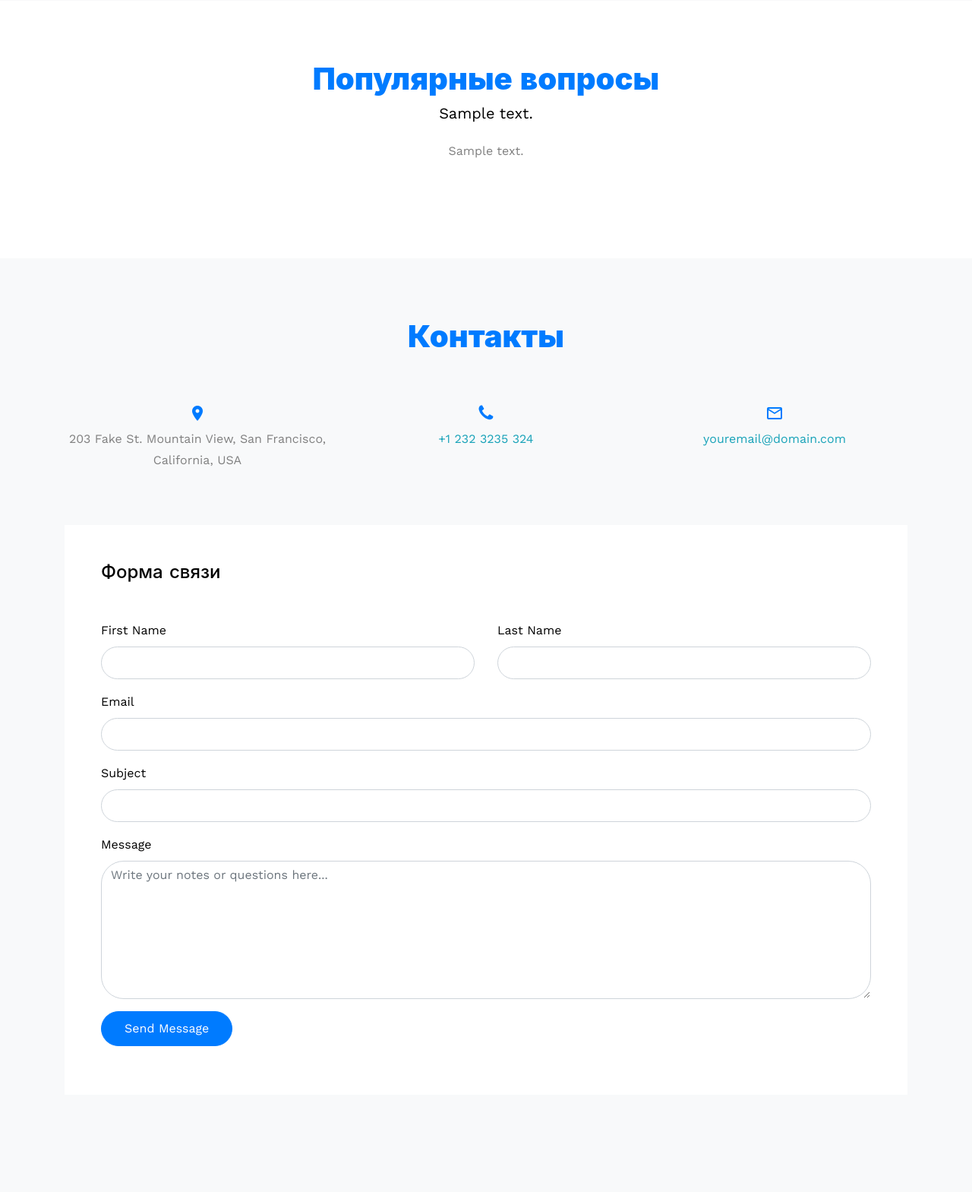
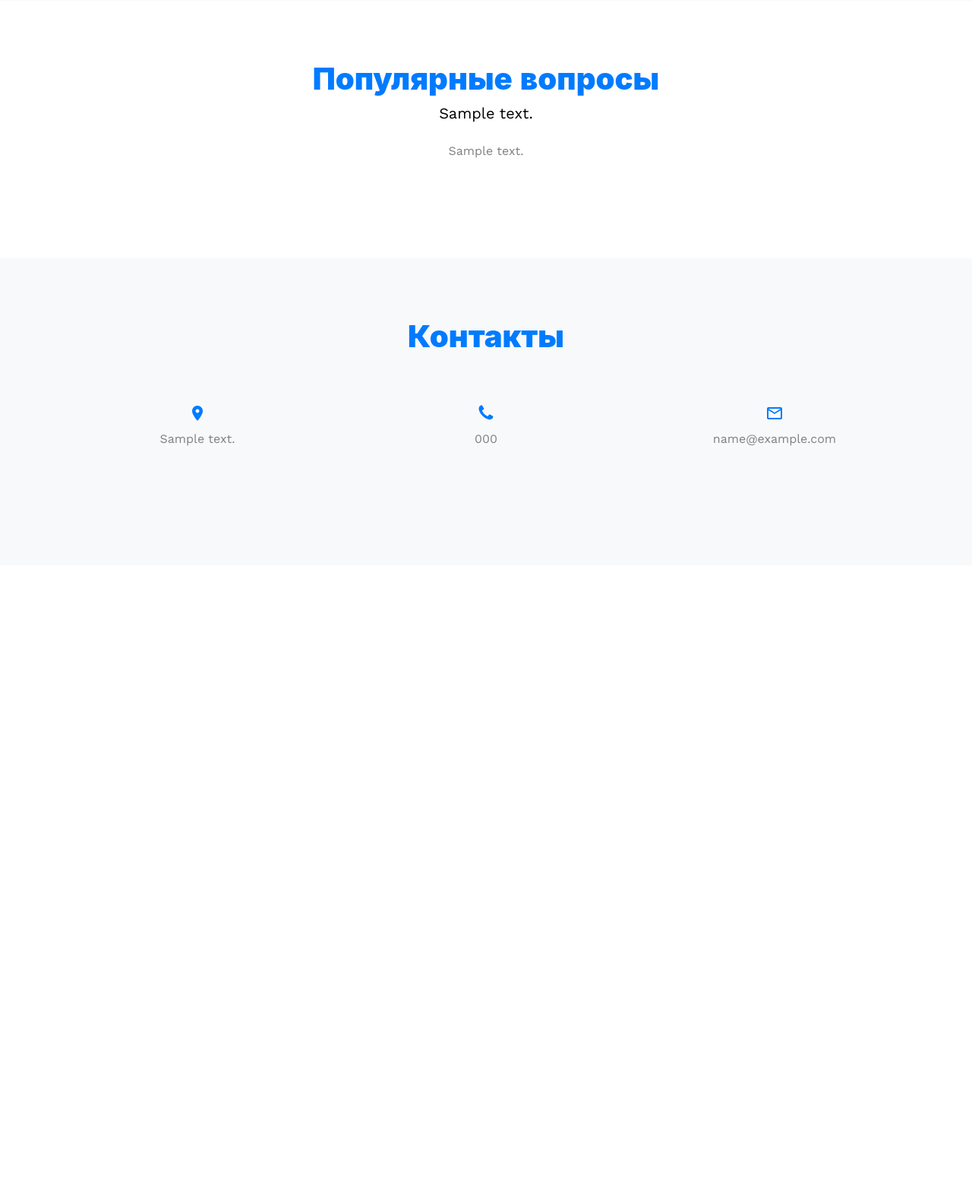
Before and after one commit to NotZephyrkA/OREH, a Django app: page / in a window 1280 px wide. Shown: the part 3126-4695 px from the top of the page at 76% size. After the commit the page ends 3713 px from the top, so only its background shows below. Run offline with Django 3.2, Linux system fonts and the light colour scheme; tables that the repository leaves empty hold one stand-in row (values such as "Sample post"); some libraries are stand-ins or nearby versions; some web fonts are replaced.

Commit message:
убрали все что не работало (личный кабинет и форма)

```diff
--- a/oreh_app/admin.py
+++ b/oreh_app/admin.py
@@ -2,7 +2,7 @@ from django.contrib import admin
 
 # Register your models here.
 from oreh_app.models import FieldOfActivity, Profile, Event, Courses, Achievement, Graduate, Resident, Project, \
-    Participant, Position, BusinessModel, FinancialPlan, Services, Questions, Mark
+    Participant, Position, BusinessModel, FinancialPlan, Services, Questions, Mark, Info
 
 admin.site.register(FieldOfActivity)
 admin.site.register(FinancialPlan)
@@ -19,3 +19,4 @@ admin.site.register(Profile)
 admin.site.register(Services)
 admin.site.register(Questions)
 admin.site.register(Mark)
+admin.site.register(Info)
--- a/oreh_app/models.py
+++ b/oreh_app/models.py
@@ -281,3 +281,14 @@ class Questions(models.Model):
     class Meta:
         verbose_name = "Вопрос"
         verbose_name_plural = "Вопросы"
+
+
+class Info(models.Model):
+    address = models.TextField(verbose_name="Адрес")
+    phone = models.TextField(verbose_name="Телефон")
+    email = models.TextField(verbose_name="Почта")
+    link_application_form = models.TextField(verbose_name="Ссылка на заявку в Google форме")
+
+    class Meta:
+        verbose_name = "Информация о бизнес-инкубаторе"
+        verbose_name_plural = "Информация о бизнес-инкубаторе"
--- a/oreh_app/templates/oreh_app/include/header.html
+++ b/oreh_app/templates/oreh_app/include/header.html
@@ -55,7 +55,7 @@
                             <li><a href = "{% url 'users:logout' %}"/> Выйти </a></li>
                         {% else %}
                             <li><a href = "{% url 'users:login' %}"/> Войти </a></li>
-                            <li><a href = "{% url 'users:register' %}"/> Зарегистрироваться </a></li>
+                            <li><a href = "{% url 'users:register' %}"/> Подать заявку </a></li>
 
                         {% endif %}
                     </ul>
--- a/oreh_app/templates/oreh_app/index.html
+++ b/oreh_app/templates/oreh_app/index.html
@@ -24,7 +24,7 @@
 
                     {% if not user.is_authenticated %}
                     <div data-aos="fade-up" data-aos-delay="100">
-                        <a href="{% url 'users:register' %}" class="btn smoothscroll btn-primary mr-2 mb-2">Зарегистрироваться</a>
+                        <a href="{% url 'users:register' %}" class="btn smoothscroll btn-primary mr-2 mb-2">Подать заявку</a>
                     </div>
                     {% endif %}
                 </div>
@@ -165,71 +165,21 @@
                 <div class="col-md-4 text-center">
                     <p class="mb-4">
                         <span class="icon-room d-block h4 text-primary"></span>
-                        <span>203 Fake St. Mountain View, San Francisco, California, USA</span>
+                        <span>{{info.address}}</span>
                     </p>
                 </div>
                 <div class="col-md-4 text-center">
                     <p class="mb-4">
                         <span class="icon-phone d-block h4 text-primary"></span>
-                        <a href="#">+1 232 3235 324</a>
+                        <span>{{info.phone}}</span>
                     </p>
                 </div>
                 <div class="col-md-4 text-center">
                     <p class="mb-0">
                         <span class="icon-mail_outline d-block h4 text-primary"></span>
-                        <a href="#">youremail@domain.com</a>
+                        <span>{{info.email}}</span>
                     </p>
                 </div>
-            </div>
-            <div class="row">
-                <div class="col-md-12 mb-5">
-                    <form action="#" class="p-5 bg-white">
-
-                        <h2 class="h4 text-black mb-5">Форма связи</h2>
-
-                        <div class="row form-group">
-                            <div class="col-md-6 mb-3 mb-md-0">
-                                <label class="text-black" for="fname">First Name</label>
-                                <input type="text" id="fname" class="form-control">
-                            </div>
-                            <div class="col-md-6">
-                                <label class="text-black" for="lname">Last Name</label>
-                                <input type="text" id="lname" class="form-control">
-                            </div>
-                        </div>
-
-                        <div class="row form-group">
-
-                            <div class="col-md-12">
-                                <label class="text-black" for="email">Email</label>
-                                <input type="email" id="email" class="form-control">
-                            </div>
-                        </div>
-
-                        <div class="row form-group">
-
-                            <div class="col-md-12">
-                                <label class="text-black" for="subject">Subject</label>
-                                <input type="subject" id="subject" class="form-control">
-                            </div>
-                        </div>
-
-                        <div class="row form-group">
-                            <div class="col-md-12">
-                                <label class="text-black" for="message">Message</label>
-                                <textarea name="message" id="message" cols="30" rows="7" class="form-control"
-                                          placeholder="Write your notes or questions here..."></textarea>
-                            </div>
-                        </div>
-
-                        <div class="row form-group">
-                            <div class="col-md-12">
-                                <input type="submit" value="Send Message" class="btn btn-primary btn-md text-white">
-                            </div>
-                        </div>
-                    </form>
-                </div>
-
             </div>
         </div>
     </section>
--- a/oreh_app/views.py
+++ b/oreh_app/views.py
@@ -11,8 +11,9 @@ class IndexView(View):
         achievements = Achievement.objects.all().order_by('date')[:3]
         services = Services.objects.all()
         questions = Questions.objects.all()
+        info = Info.objects.all()[0]
         return render(request, 'oreh_app/index.html',
-                      {'achievements': achievements, 'services': services, 'questions': questions})
+                      {'achievements': achievements, 'services': services, 'questions': questions, 'info': info})
 
 
 class ResidentsView(View):
@@ -56,7 +57,10 @@ class PersonalAccount(View):
                 marks_map[mark.user] = mark.mark
             recommendations_map[course] = marks_map
         user = Profile.objects.get(user=request.user)
-        recommendations = getRecommendations(transformPrefs(recommendations_map), user.user)
+        prefs = transformPrefs(recommendations_map)
+        recommendations={}
+        if user.user in prefs:
+            recommendations = getRecommendations(prefs, user.user)
         return render(request, 'oreh_app/personal-account.html', {'recommendations': recommendations})
 
 
```
